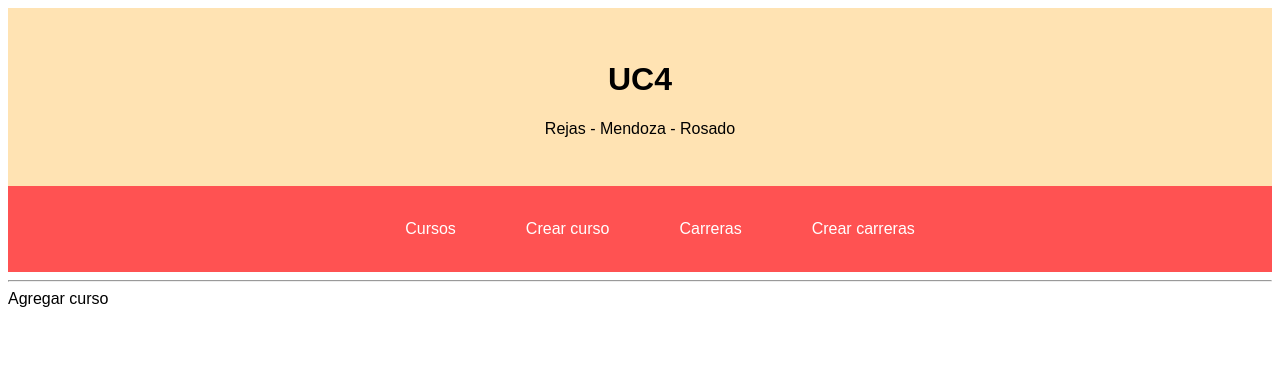
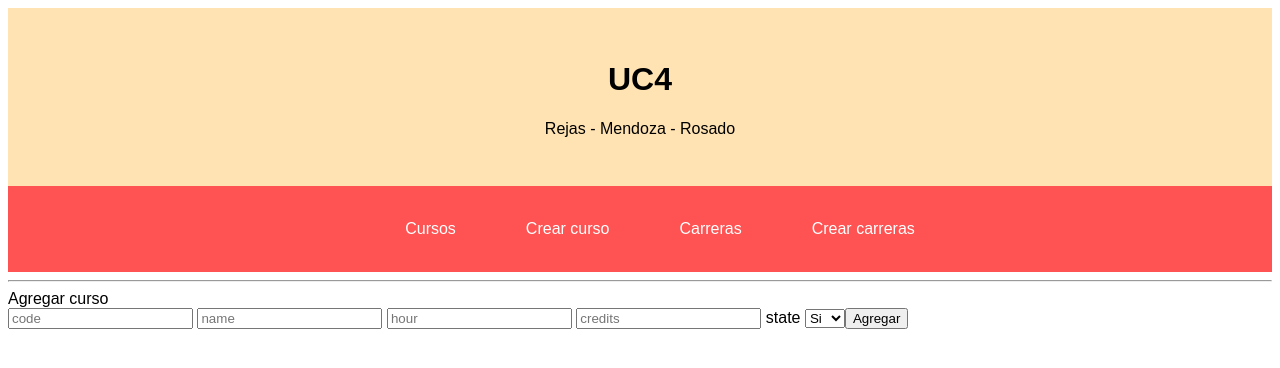
Before and after one commit to Jairodaniel-17/UC4-Mendoza, a Django app: page /crear-curso/ in a window 1280 px wide. Shown: the top 368 px of the page. Run offline with Django 3.2, Linux system fonts and the light colour scheme.

Commit message:
CRUD CURSOS - Listo

```diff
--- a/Uc4/urls.py
+++ b/Uc4/urls.py
@@ -25,4 +25,5 @@ urlpatterns = [
     path('listado-carreras/', views.listado_carreras, name="listado-carreras"),
     path('crear-curso/', views.crear_curso, name="crear-curso"),
     path('crear-carrera/', views.crear_carrera, name="crear-carrera"),
+    path('eliminar-curso/<int:id>/', views.eliminar_curso, name="eliminar-curso"),
 ]
--- a/myapp/templates/crear_curso.html
+++ b/myapp/templates/crear_curso.html
@@ -5,4 +5,19 @@
 {% endblock title %}
 {% block content %}
 Agregar curso
+<form action="{% url 'crear-curso' %}" method="POST">
+{% csrf_token %}
+    <input type="text" name="code" placeholder="code">
+    <input type="text" name="name" placeholder="name">
+    <input type="number" name="hour" placeholder="hour">
+    <input type="number" name="credits" placeholder="credits">
+    <label for="state">state</label>
+    <select name="state">
+        <option value="1">Si</option>
+        <option value="0">No</option>
+    <input type="submit" value="Agregar">
+</form>
+
+
+
 {% endblock content %}
--- a/myapp/templates/layout.html
+++ b/myapp/templates/layout.html
@@ -35,8 +35,23 @@
         </ul>
     </nav>
     <hr>
+    {% if messages %}
+        <ul class="messages">
+            {% for message in messages %}
+                <li{% if message.tags %} class="{{ message.tags }}"{% endif %}>{{ message }}</li>
+            {% endfor %}
+        </ul>
+    {% endif %}
     {% block content %}
 
     {% endblock content %}
+    <script>
+        // Ocultar automáticamente el mensaje flash después de 5 segundos
+        setTimeout(function() {
+            var messages = document.getElementsByClassName("messages")[0];
+            messages.style.display = "none";
+        }, 3000);
+    </script>
 </body>
+
 </html>
--- a/myapp/views.py
+++ b/myapp/views.py
@@ -1,14 +1,36 @@
 from django.shortcuts import render, redirect, HttpResponse
+from myapp.models import Course
+from django.contrib import messages
 
 # Create your views here.
 def index(request):
     return render(request, 'index.html')
 
 def listado_cursos(request):
-    return render(request, 'listado_cursos.html')
+    cursos=Course.objects.all()
+    return render(request, 'listado_cursos.html', {'cursos':cursos})
 def crear_curso(request):
     return render(request, 'crear_curso.html')
 def listado_carreras(request):
     return render(request, 'listado_carreras.html')
 def crear_carrera(request):
     return render(request, 'crear_carrera.html')
+
+def eliminar_curso(request, id):
+    curso=Course.objects.get(idcourse=id)
+    curso.delete()
+    messages.success(request, 'Se eliminó el curso.')
+    return redirect('listado-cursos')
+
+def crear_curso(request):
+    if request.method == 'POST':
+        code=request.POST['code']
+        name=request.POST['name']
+        hour=request.POST['hour']
+        credits=request.POST['credits']
+        state=request.POST['state']
+        curso=Course(code=code, name=name, hour=hour, credits=credits, state=state)
+        curso.save()
+        messages.success(request, 'Se agregó un nuevo curso.')
+        return redirect('listado-cursos')
+    return render(request, 'crear_curso.html')
```
Also changed, not shown: myapp/models.py (+9 -1 lines), myapp/templates/listado_cursos.html (+12 -0 lines), db.sqlite3, myapp/migrations/0001_initial.py (added).
